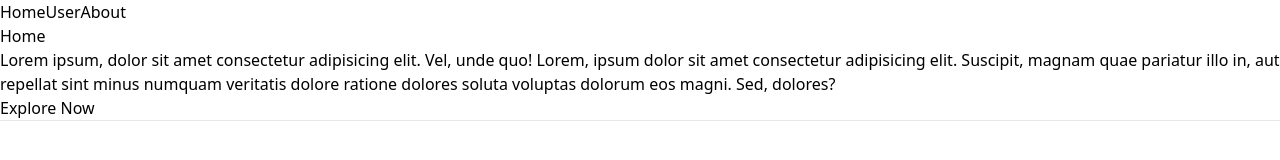
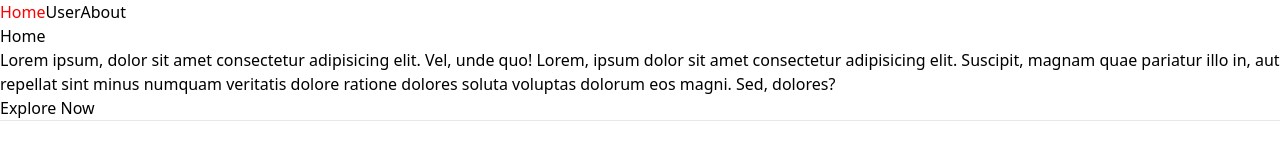
Before and after one commit to maanis/ReactBrushUp, a React (Vite) app: page / in a window 1280 px wide. Shown: the top 160 px of the page. Built offline with nearby package versions, Linux system fonts and the light colour scheme.

Commit message:
update NavRoute component to change active link color to red

```diff
--- a/src/components/NavRoute.jsx
+++ b/src/components/NavRoute.jsx
@@ -5,9 +5,9 @@ const NavRoute = () => {
     return (
         <>
             <div className="flex">
-                <NavLink  to="/" className="p-4">Home</NavLink>
-                <NavLink to="/user" className="p-4">User</NavLink>
-                <NavLink to="/about" className="p-4">About</NavLink>
+                <NavLink style={(e) => e.isActive ? { color: 'red' } : {}} to="/" className="p-4">Home</NavLink>
+                <NavLink style={(e) => e.isActive ? { color: 'red' } : {}} to="/user" className="p-4">User</NavLink>
+                <NavLink style={(e) => e.isActive ? { color: 'red' } : {}} to="/about" className="p-4">About</NavLink>
             </div>
         </>
     )
```
